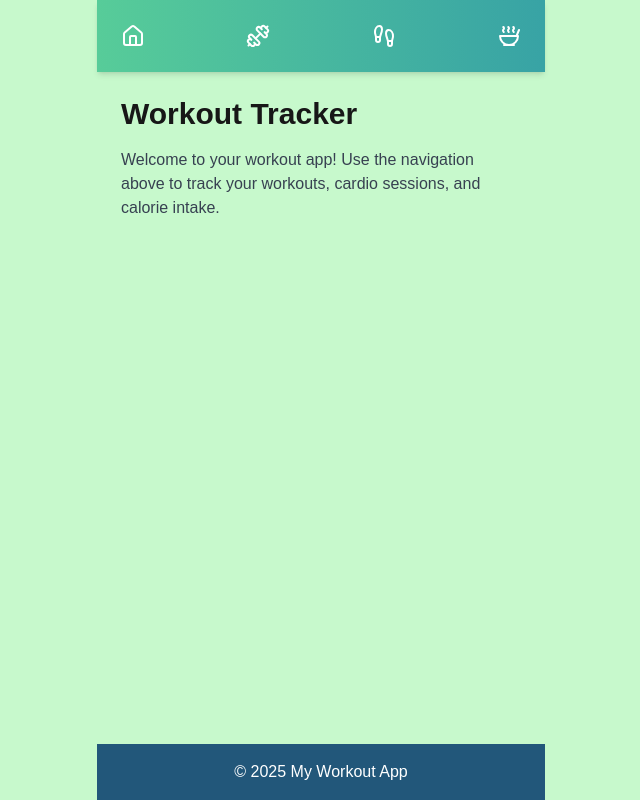
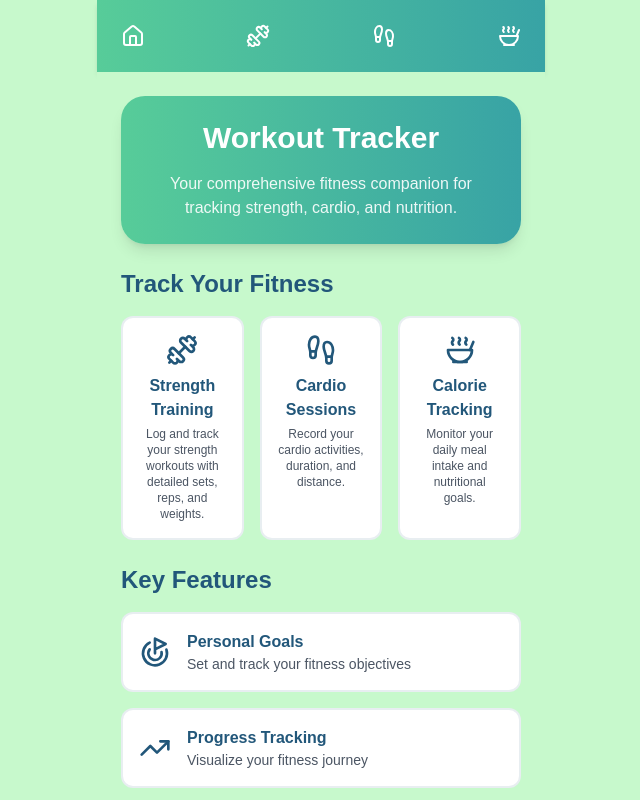
Before and after one commit to JDemlow/workout-app, a Next.js app: page / in a window 1280 px wide. Shown: the top 800 px of the page, without its empty margins (319-959 px from the left). Built offline with nearby package versions, Linux system fonts and the light colour scheme.

Commit message:
changed homepage

```diff
--- a/app/page.tsx
+++ b/app/page.tsx
@@ -1,12 +1,140 @@
 // app/page.tsx
+import {
+  Dumbbell,
+  Footprints,
+  Soup,
+  Goal,
+  TrendingUp,
+  ClipboardList,
+} from "lucide-react";
+import Link from "next/link";
+
 export default function Home() {
+  const features = [
+    {
+      icon: Dumbbell,
+      title: "Strength Training",
+      description:
+        "Log and track your strength workouts with detailed sets, reps, and weights.",
+      link: "/strength",
+    },
+    {
+      icon: Footprints,
+      title: "Cardio Sessions",
+      description: "Record your cardio activities, duration, and distance.",
+      link: "/cardio",
+    },
+    {
+      icon: Soup,
+      title: "Calorie Tracking",
+      description: "Monitor your daily meal intake and nutritional goals.",
+      link: "/calorie",
+    },
+  ];
+
+  const quickStats = [
+    {
+      icon: Goal,
+      title: "Personal Goals",
+      description: "Set and track your fitness objectives",
+    },
+    {
+      icon: TrendingUp,
+      title: "Progress Tracking",
+      description: "Visualize your fitness journey",
+    },
+    {
+      icon: ClipboardList,
+      title: "Comprehensive Logging",
+      description: "All-in-one fitness tracking",
+    },
+  ];
+
   return (
-    <div className="p-6">
-      <h1 className="text-3xl font-bold mb-4">Workout Tracker</h1>
-      <p className="text-gray-700">
-        Welcome to your workout app! Use the navigation above to track your
-        workouts, cardio sessions, and calorie intake.
-      </p>
+    <div className="bg-[#C7F9CC] min-h-full">
+      <div className="max-w-md mx-auto p-6">
+        <div className="bg-gradient-to-r from-[#57CC99] to-[#38A3A5] rounded-3xl p-6 text-center text-white shadow-lg mb-6">
+          <h1 className="text-3xl font-bold mb-4">Workout Tracker</h1>
+          <p className="text-white/90">
+            Your comprehensive fitness companion for tracking strength, cardio,
+            and nutrition.
+          </p>
+        </div>
+
+        <section className="mb-6">
+          <h2 className="text-2xl font-bold text-[#22577A] mb-4">
+            Track Your Fitness
+          </h2>
+          <div className="grid grid-cols-3 gap-4">
+            {features.map((feature) => (
+              <Link
+                key={feature.title}
+                href={feature.link}
+                className="
+                  bg-white
+                  rounded-xl
+                  p-4
+                  text-center
+                  hover:bg-[#57CC99]/10
+                  transition-colors
+                  group
+                  border-2
+                  border-[#22577A]/10
+                  focus:ring-2
+                  focus:ring-[#22577A]"
+              >
+                <feature.icon
+                  className="
+                    mx-auto
+                    mb-2
+                    text-[#22577A]
+                    group-hover:scale-110
+                    transition-transform
+                    w-8
+                    h-8"
+                />
+                <h3 className="font-semibold text-[#22577A] mb-1">
+                  {feature.title}
+                </h3>
+                <p className="text-xs text-gray-600">{feature.description}</p>
+              </Link>
+            ))}
+          </div>
+        </section>
+
+        <section>
+          <h2 className="text-2xl font-bold text-[#22577A] mb-4">
+            Key Features
+          </h2>
+          <div className="space-y-4">
+            {quickStats.map((stat) => (
+              <div
+                key={stat.title}
+                className="
+                  bg-white
+                  rounded-xl
+                  p-4
+                  flex
+                  items-center
+                  border-2
+                  border-[#22577A]/10"
+              >
+                <stat.icon
+                  className="
+                    text-[#22577A]
+                    mr-4
+                    w-8
+                    h-8"
+                />
+                <div>
+                  <h3 className="font-semibold text-[#22577A]">{stat.title}</h3>
+                  <p className="text-sm text-gray-600">{stat.description}</p>
+                </div>
+              </div>
+            ))}
+          </div>
+        </section>
+      </div>
     </div>
   );
 }
```
